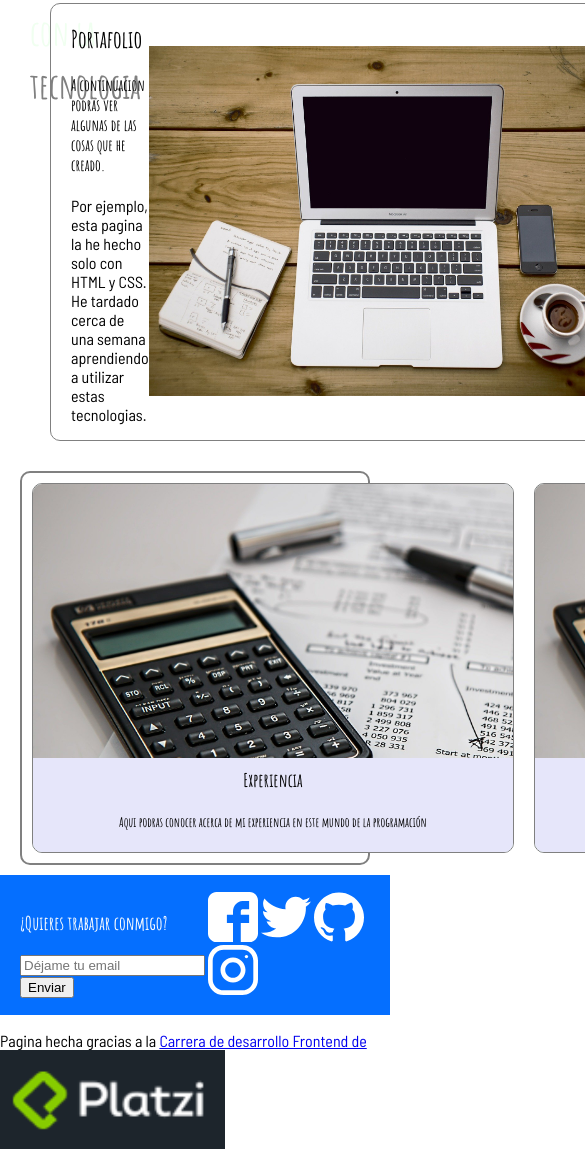
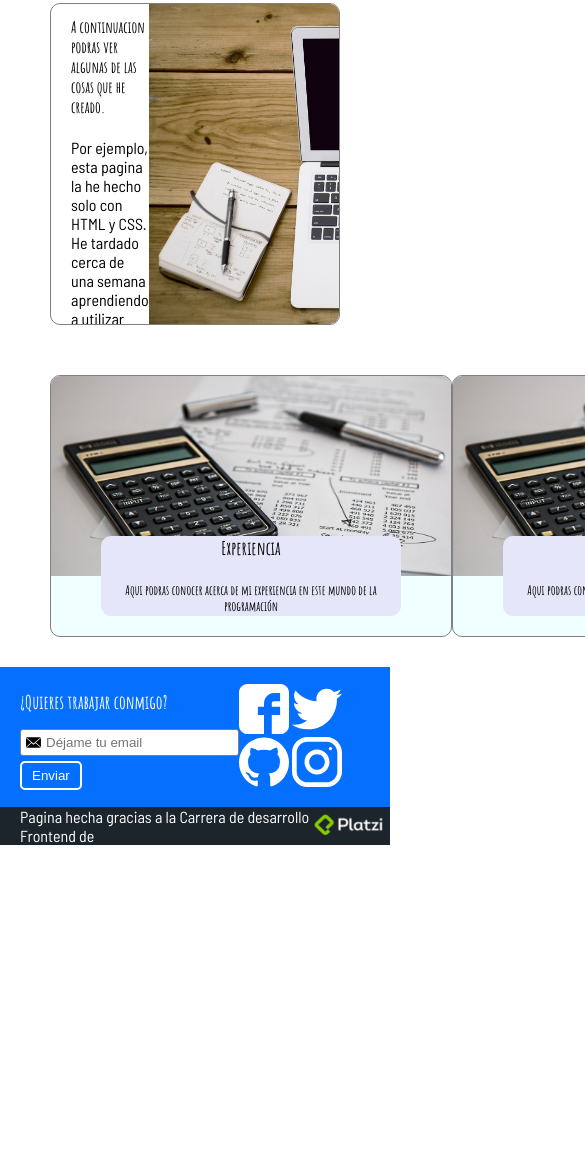
Before and after one commit to EstuardOrt/Portafolio, a plain HTML site: page index.html in a window 390 px wide. Shown: the part 402-1570 px from the top of the page, 585 px wide, since content can reach past the window. After the commit the page ends 1247 px from the top, so only its background shows below. Drawn offline with Linux system fonts and the light colour scheme.

Commit message:
Cambios finales antes de aplicar responsive design

```diff
--- a/css/estilos.css
+++ b/css/estilos.css
@@ -62,7 +62,7 @@ article{
 
     /* margin: 10px; */
     margin: 0 auto;
-    width: 1000px;
+    width: 900px;
     display: inherit;
     align-items: inherit;
     justify-content: inherit;
@@ -80,12 +80,17 @@ article{
     color: honeydew;
     justify-content: space-between;
     align-items: center;
+    overflow: hidden;
 }
+
 
 .hero strong{
 color: gray;
 }
+
 .hero img{
+    width: 600px;
+    height: 600px;
     object-fit: cover;
 }
 .portfolio{
@@ -96,40 +101,57 @@ color: gray;
     /* border: 2px gray solid; */
     border-radius: 10px;
     margin: 10px 20px;
+
 }
 .portfolio .container{
     border: 1px gray solid;
     border-radius: 10px;
     padding-left: 20px;
-
+    overflow: hidden;
+    height: 320px;
 }
 .experience{
-    border: 2px gray solid;
-    border-radius: 10px;
+    /*border: 2px gray solid;
+    border-radius: 10px;*/
 
     margin: 10px 20px;
+    padding: 20px 30px;
     display: flex;
-
+    justify-content: space-between;
+}
+.experience article{
+    justify-content: unset;
 }
 
 .exp-box{
     display: flex;
     flex-direction: column;
-    margin: 10px;
-    width: 480px;
+
+    width: 400px;
+    height: 260px;
     flex-shrink: 0;
     border-radius: 10px;
     overflow: hidden;
     background-color: azure;
+
     border: gray 1px solid;
 }
+.exp-box img{
+    width: 400px;
+    height: 200px;
+}
 .experience-text{
-    margin-top: -80px;
+    border-radius: 10px;
+    margin: -40px auto 0;
     text-align: center;
+    width: 300px;
+    height: 80px;
     background-color: lavender;
+
 }
 .experience-text h3{
-    margin:10px;
+    margin-top:10px;
+    margin: 0;
 }
 .contact{
    color: white;
@@ -170,3 +192,43 @@ h1{
     background-image: url('../images/instagram.svg');
     background-size: 50px 50px;
 }
+.footer{
+    display: flex;
+    align-items: center;
+    color: white;
+    margin: 0;
+    background-color: #1d252c;
+}
+footer a{
+    color: white;
+    text-decoration: none;
+}
+.footer img{
+    width: 80px;
+}
+.footer p{
+    padding-left: 20px;
+    margin: 0;}
+.contact-box input{
+    border: gray 1px solid;
+    border-radius: 3px;
+    background-image: url('../images/envelope.svg');
+    background-size: 15px;
+    background-position: 5px center;
+    background-repeat: no-repeat;
+    padding: 5px 15px 5px 25px;
+}
+.contact-box button{
+    margin-top: 5px;
+    display: block;
+    border-radius: 5px;
+    border-style: solid;
+    border-color: white;
+    padding: 5px 10px;
+    color: white;
+    background-color: transparent;
+}
+.contact-box h3{
+    margin-top: 5px;
+    margin-bottom: 15px;
+}
--- a/index.html
+++ b/index.html
@@ -95,7 +95,7 @@
             </div>
     </section>
     <footer class="footer">
-        <p>Pagina hecha gracias a la <a href="https://platzi.com/frontend">Carrera de desarrollo Frontend de <img src="images/platzi.png" alt="Platzi"></a></p>
+        <p>Pagina hecha gracias a la <a href="https://platzi.com/frontend">Carrera de desarrollo Frontend de </p><img src="images/platzi.png" alt="Platzi"></a>
     </footer>
 </body>
 </html>
```
